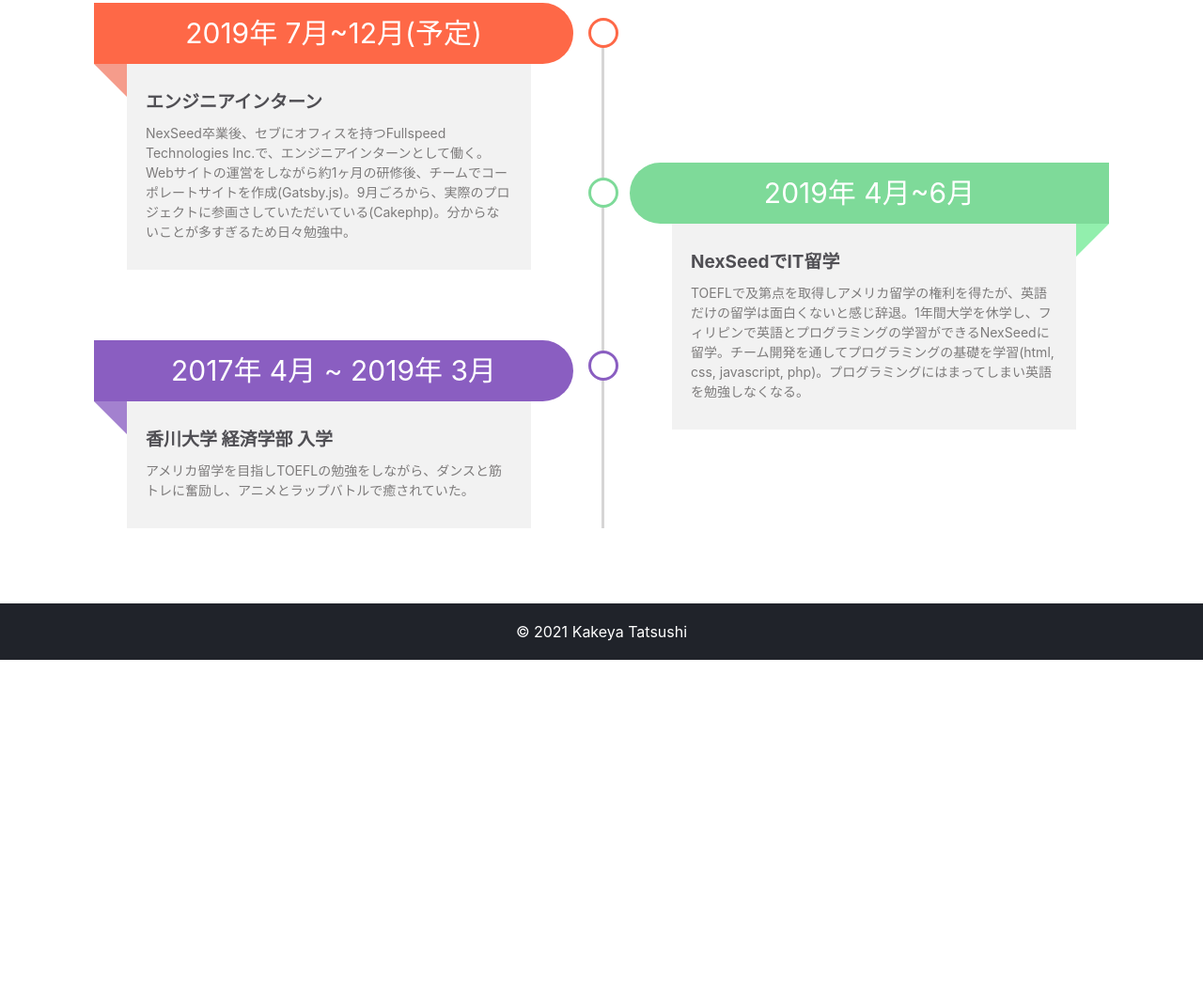
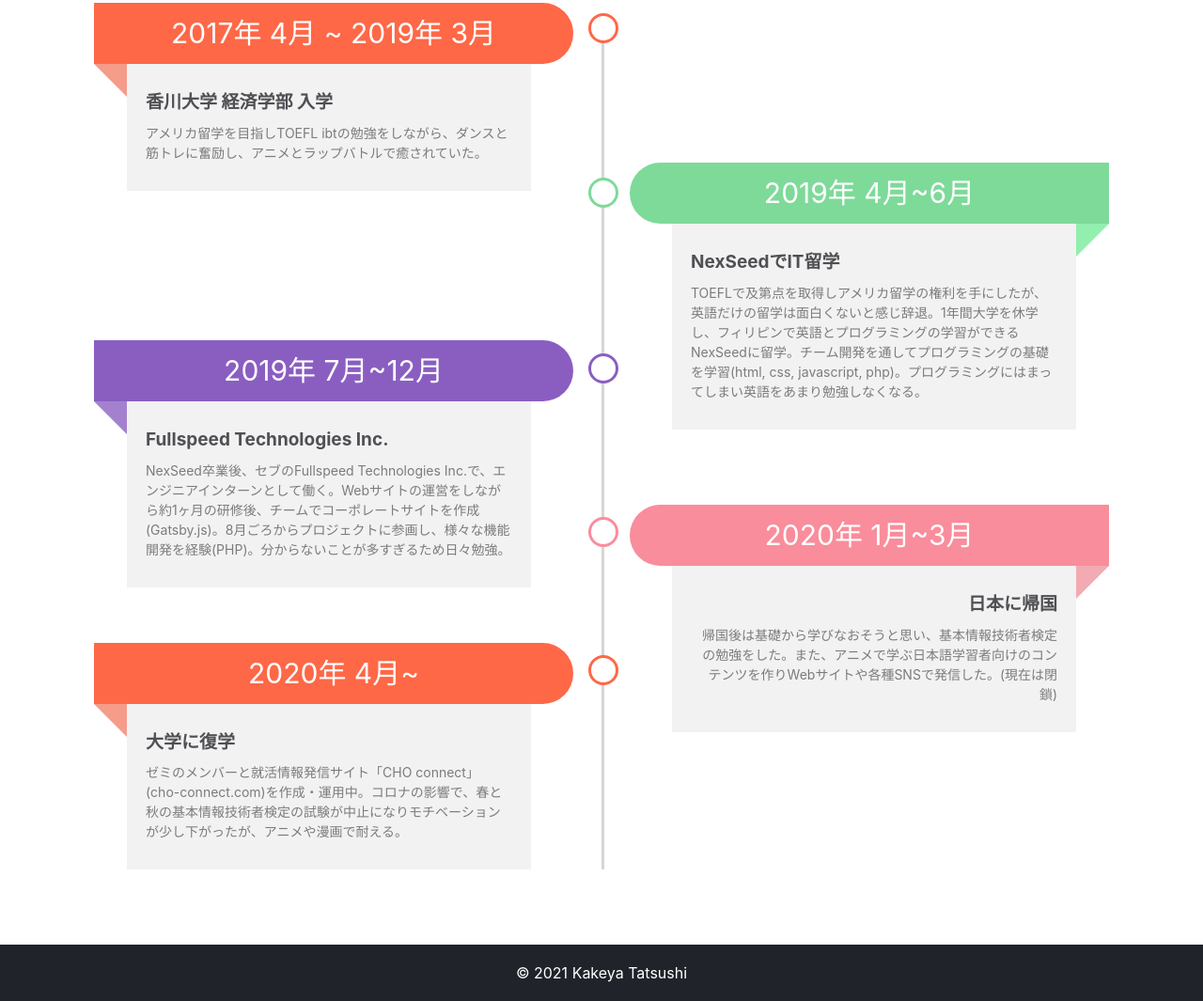
Before and after one commit to Tatsushi32/mysite, a Gatsby site: page /career in a window 1280 px wide. Shown: the part 733-1798 px from the top of the page at 94% size. Before the commit the page ends 1435 px from the top, so only its background shows below. Built offline with nearby package versions, Linux system fonts and the light colour scheme; Gatsby itself is replaced by a stand-in of ours.

Commit message:
キャリア更新

```diff
--- a/src/pages/career.js
+++ b/src/pages/career.js
@@ -17,11 +17,11 @@ class CareerPage extends React.Component {
             <div className="main-timeline8">
               <div className="timeline">
                 <span className="timeline-icon"></span>
-                <span className="year">2019年 7月~12月(予定)</span>
+                <span className="year">2017年 4月 ~ 2019年 3月</span>
                 <div className="timeline-content">
-                  <h3 className="title">エンジニアインターン</h3>
+                  <h3 className="title">香川大学 経済学部 入学</h3>
                   <p className="description">
-                    NexSeed卒業後、セブにオフィスを持つFullspeed Technologies Inc.で、エンジニアインターンとして働く。Webサイトの運営をしながら約1ヶ月の研修後、チームでコーポレートサイトを作成(Gatsby.js)。9月ごろから、実際のプロジェクトに参画さしていただいている(Cakephp)。分からないことが多すぎるため日々勉強中。
+                    アメリカ留学を目指しTOEFL ibtの勉強をしながら、ダンスと筋トレに奮励し、アニメとラップバトルで癒されていた。
                   </p>
                 </div>
               </div>
@@ -31,17 +31,37 @@ class CareerPage extends React.Component {
                 <div className="timeline-content">
                   <h3 className="title nexseed">NexSeedでIT留学</h3>
                   <p className="description nexseed">
-                    TOEFLで及第点を取得しアメリカ留学の権利を得たが、英語だけの留学は面白くないと感じ辞退。1年間大学を休学し、フィリピンで英語とプログラミングの学習ができるNexSeedに留学。チーム開発を通してプログラミングの基礎を学習(html, css, javascript, php)。プログラミングにはまってしまい英語を勉強しなくなる。
+                    TOEFLで及第点を取得しアメリカ留学の権利を手にしたが、英語だけの留学は面白くないと感じ辞退。1年間大学を休学し、フィリピンで英語とプログラミングの学習ができるNexSeedに留学。チーム開発を通してプログラミングの基礎を学習(html, css, javascript, php)。プログラミングにはまってしまい英語をあまり勉強しなくなる。
                   </p>
                 </div>
               </div>
               <div className="timeline">
                 <span className="timeline-icon"></span>
-                <span className="year">2017年 4月 ~ 2019年 3月</span>
+                <span className="year">2019年 7月~12月</span>
                 <div className="timeline-content">
-                  <h3 className="title">香川大学 経済学部 入学</h3>
+                  <h3 className="title">Fullspeed Technologies Inc.</h3>
                   <p className="description">
-                    アメリカ留学を目指しTOEFLの勉強をしながら、ダンスと筋トレに奮励し、アニメとラップバトルで癒されていた。
+                    NexSeed卒業後、セブのFullspeed Technologies Inc.で、エンジニアインターンとして働く。Webサイトの運営をしながら約1ヶ月の研修後、チームでコーポレートサイトを作成(Gatsby.js)。8月ごろからプロジェクトに参画し、様々な機能開発を経験(PHP)。分からないことが多すぎるため日々勉強。
+                  </p>
+                </div>
+              </div>
+              <div className="timeline">
+                <span className="timeline-icon"></span>
+                <span className="year">2020年 1月~3月</span>
+                <div className="timeline-content">
+                  <h3 className="title">日本に帰国</h3>
+                  <p className="description">
+                    帰国後は基礎から学びなおそうと思い、基本情報技術者検定の勉強をした。また、アニメで学ぶ日本語学習者向けのコンテンツを作りWebサイトや各種SNSで発信した。(現在は閉鎖)
+                  </p>
+                </div>
+              </div>
+              <div className="timeline">
+                <span className="timeline-icon"></span>
+                <span className="year">2020年 4月~</span>
+                <div className="timeline-content">
+                  <h3 className="title">大学に復学</h3>
+                  <p className="description">
+                    ゼミのメンバーと就活情報発信サイト「CHO connect」(cho-connect.com)を作成・運用中。コロナの影響で、春と秋の基本情報技術者検定の試験が中止になりモチベーションが少し下がったが、アニメや漫画で耐える。
                   </p>
                 </div>
               </div>
```
